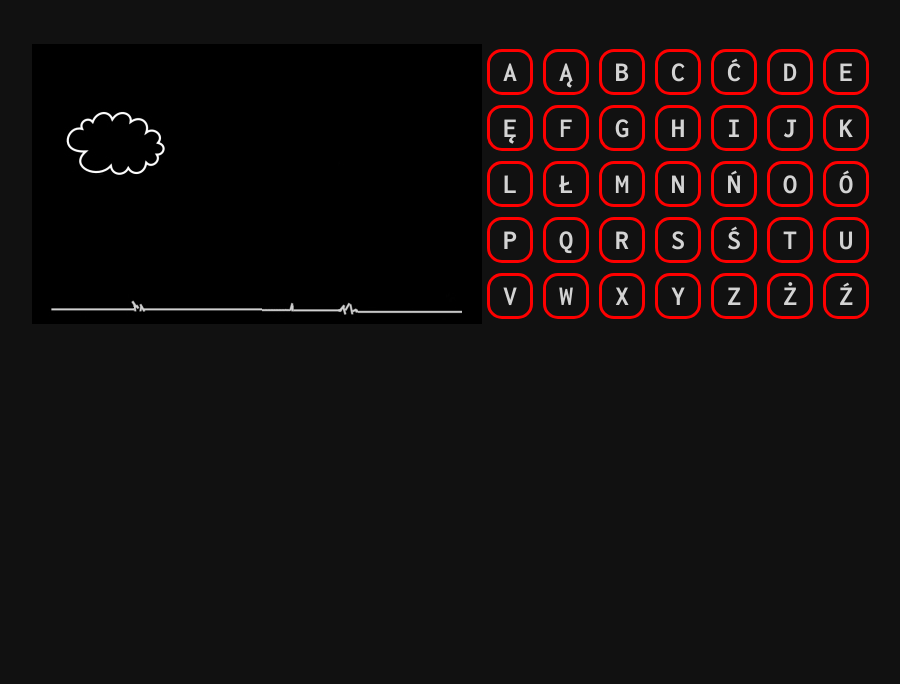
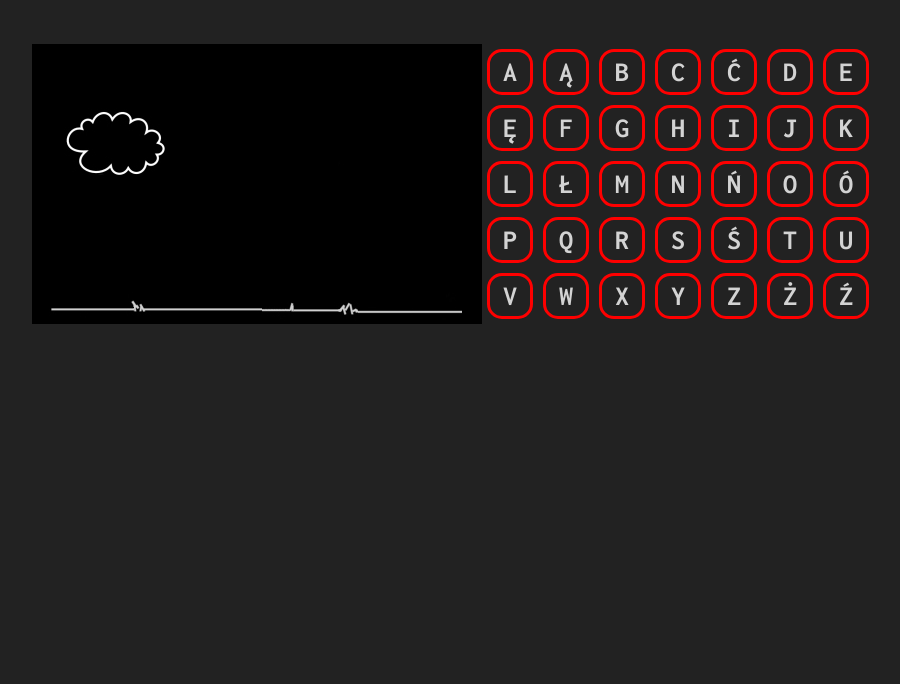
Before and after one commit to danielosipowicz/naukajs, a plain HTML site: page JS/Szubienica/szubienica.html in a window 1280 px wide. Shown: the part 116-800 px from the top of the page, without its empty margins (158-1058 px from the left). Drawn offline with Linux system fonts and the light colour scheme.

Commit message:
Changed background color

```diff
--- a/JS/Szubienica/style.css
+++ b/JS/Szubienica/style.css
@@ -1,6 +1,6 @@
 body
 {
-	background-color: #111111;
+	background-color: #222222;
 	color: lightgray;
 	font-size: 28px;
 	font-family: 'Inconsolata', monospace;
```
